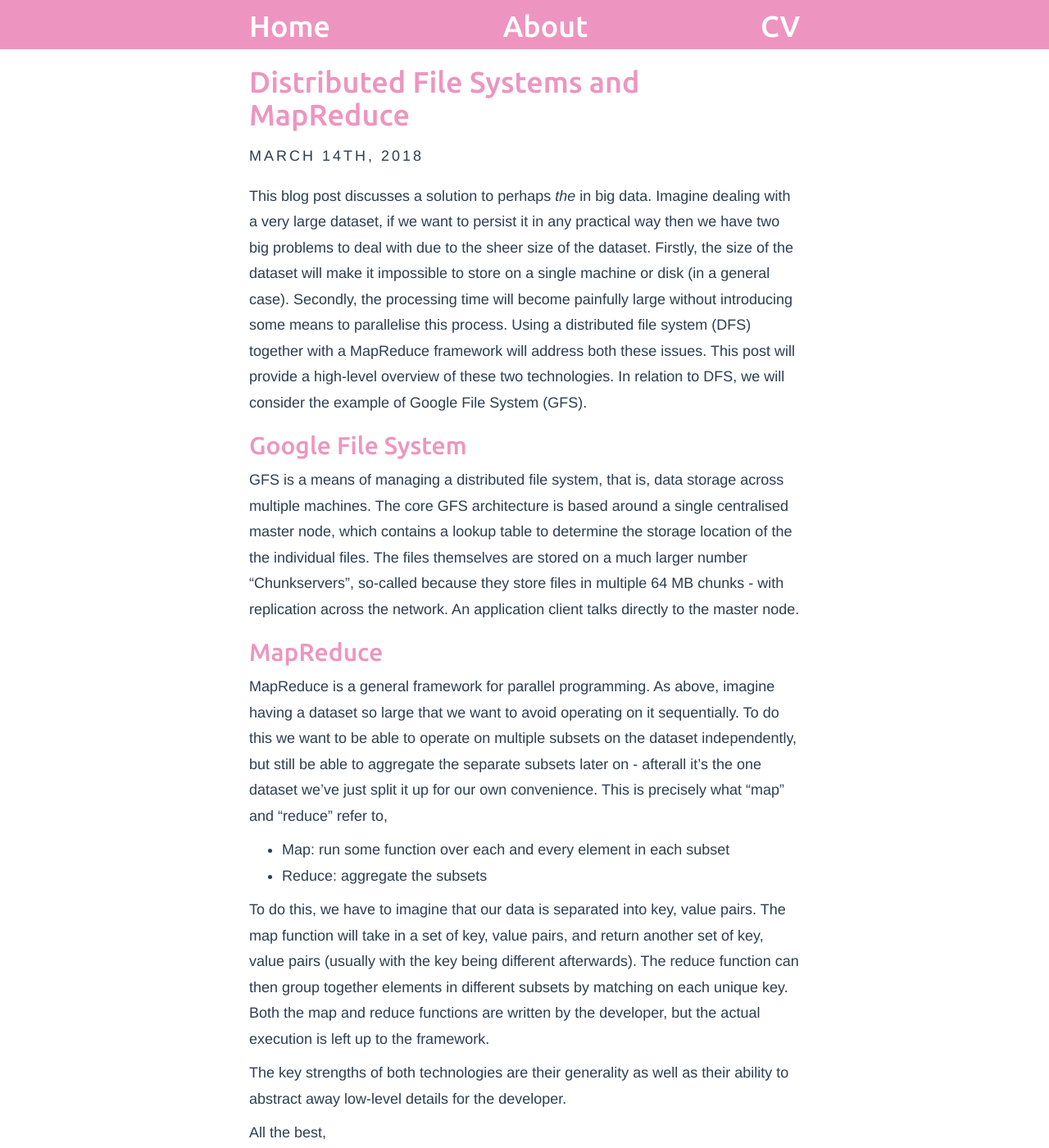
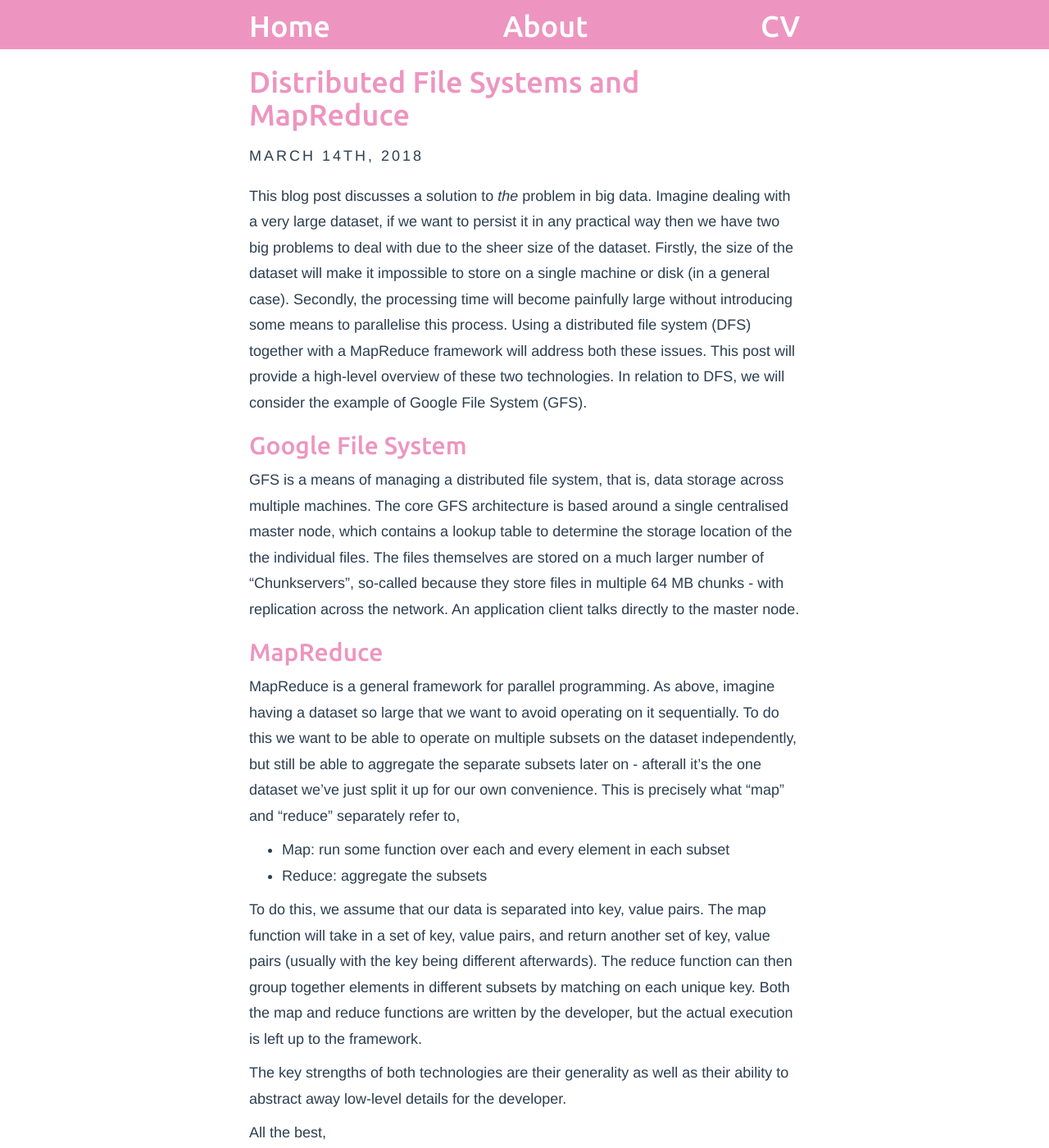
Before and after one commit to tpgmartin/tpgmartin.github.io, a Jekyll site: the page built from _posts/2018-03-14-distributed-file-systems-and-mapreduce.md, in a window 1280 px wide and 1400 px high. Shown: the whole window at 82% size. Built offline with Jekyll 4.4.1, drawn with Linux system fonts in a browser that asks for light colours; comment, search, counter and statistics services are not loaded.

Commit message:
Some tweaks

```diff
--- a/_posts/2018-03-14-distributed-file-systems-and-mapreduce.md
+++ b/_posts/2018-03-14-distributed-file-systems-and-mapreduce.md
@@ -9,20 +9,20 @@ fullview: true
  -
 ---
 
-This blog post discusses a solution to perhaps *the* in big data. Imagine dealing with a very large dataset, if we want to persist it in any practical way then we have two big problems to deal with due to the sheer size of the dataset. Firstly, the size of the dataset will make it impossible to store on a single machine or disk (in a general case). Secondly, the processing time will become painfully large without introducing some means to parallelise this process. Using a distributed file system (DFS) together with a MapReduce framework will address both these issues. This post will provide a high-level overview of these two technologies. In relation to DFS, we will consider the example of Google File System (GFS).
+This blog post discusses a solution to *the* problem in big data. Imagine dealing with a very large dataset, if we want to persist it in any practical way then we have two big problems to deal with due to the sheer size of the dataset. Firstly, the size of the dataset will make it impossible to store on a single machine or disk (in a general case). Secondly, the processing time will become painfully large without introducing some means to parallelise this process. Using a distributed file system (DFS) together with a MapReduce framework will address both these issues. This post will provide a high-level overview of these two technologies. In relation to DFS, we will consider the example of Google File System (GFS).
 
 ## Google File System
 
-GFS is a means of managing a distributed file system, that is, data storage across multiple machines. The core GFS architecture is based around a single centralised master node, which contains a lookup table to determine the storage location of the the individual files. The files themselves are stored on a much larger number "Chunkservers", so-called because they store files in multiple 64 MB chunks - with replication across the network. An application client talks directly to the master node.
+GFS is a means of managing a distributed file system, that is, data storage across multiple machines. The core GFS architecture is based around a single centralised master node, which contains a lookup table to determine the storage location of the the individual files. The files themselves are stored on a much larger number of "Chunkservers", so-called because they store files in multiple 64 MB chunks - with replication across the network. An application client talks directly to the master node.
 
 ## MapReduce
 
-MapReduce is a general framework for parallel programming. As above, imagine having a dataset so large that we want to avoid operating on it sequentially. To do this we want to be able to operate on multiple subsets on the dataset independently, but still be able to aggregate the separate subsets later on - afterall it's the one dataset we've just split it up for our own convenience. This is precisely what "map" and "reduce" refer to,
+MapReduce is a general framework for parallel programming. As above, imagine having a dataset so large that we want to avoid operating on it sequentially. To do this we want to be able to operate on multiple subsets on the dataset independently, but still be able to aggregate the separate subsets later on - afterall it's the one dataset we've just split it up for our own convenience. This is precisely what "map" and "reduce" separately refer to,
 
 * Map: run some function over each and every element in each subset
 * Reduce: aggregate the subsets
 
-To do this, we have to imagine that our data is separated into key, value pairs. The map function will take in a set of key, value pairs, and return another set of key, value pairs (usually with the key being different afterwards). The reduce function can then group together elements in different subsets by matching on each unique key. Both the map and reduce functions are written by the developer, but the actual execution is left up to the framework.
+To do this, we assume that our data is separated into key, value pairs. The map function will take in a set of key, value pairs, and return another set of key, value pairs (usually with the key being different afterwards). The reduce function can then group together elements in different subsets by matching on each unique key. Both the map and reduce functions are written by the developer, but the actual execution is left up to the framework.
 
 The key strengths of both technologies are their generality as well as their ability to abstract away low-level details for the developer.
 
```
